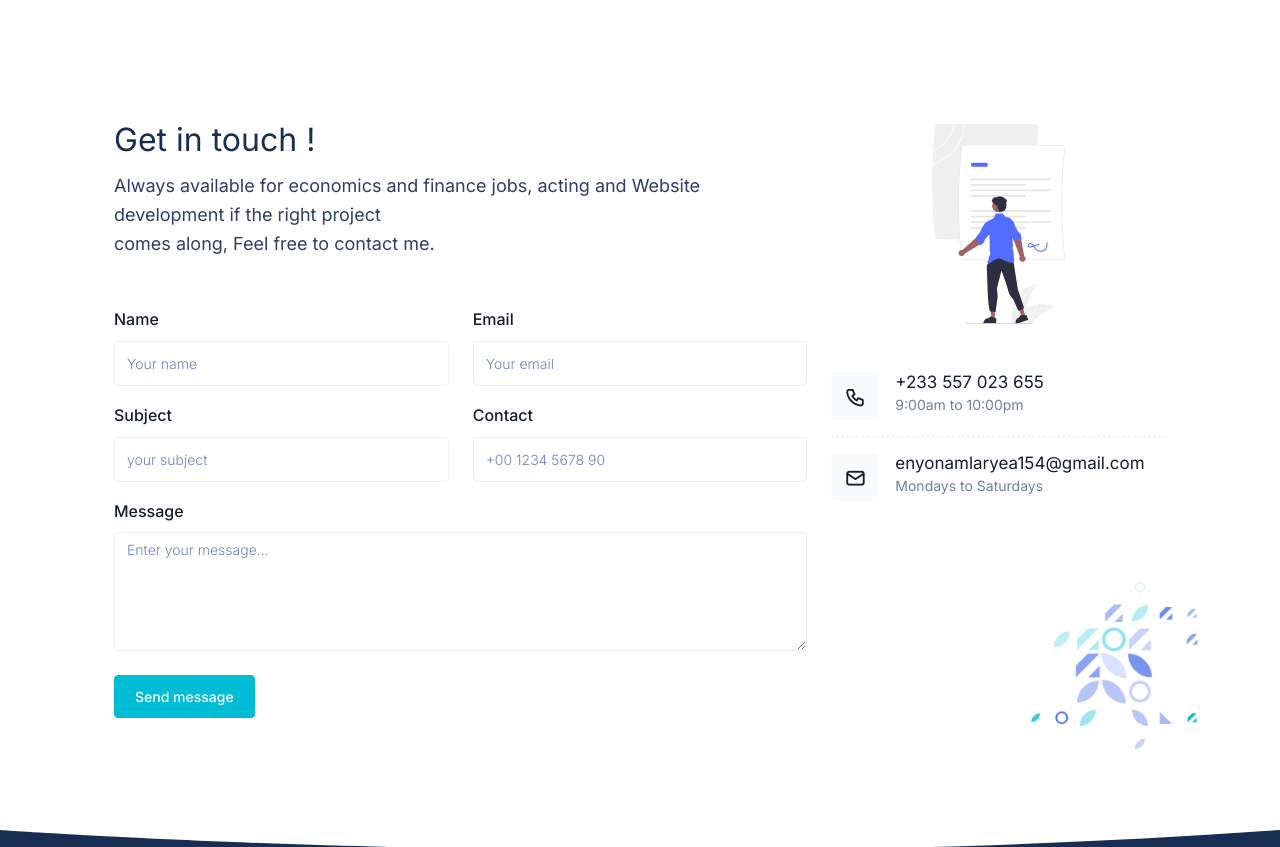
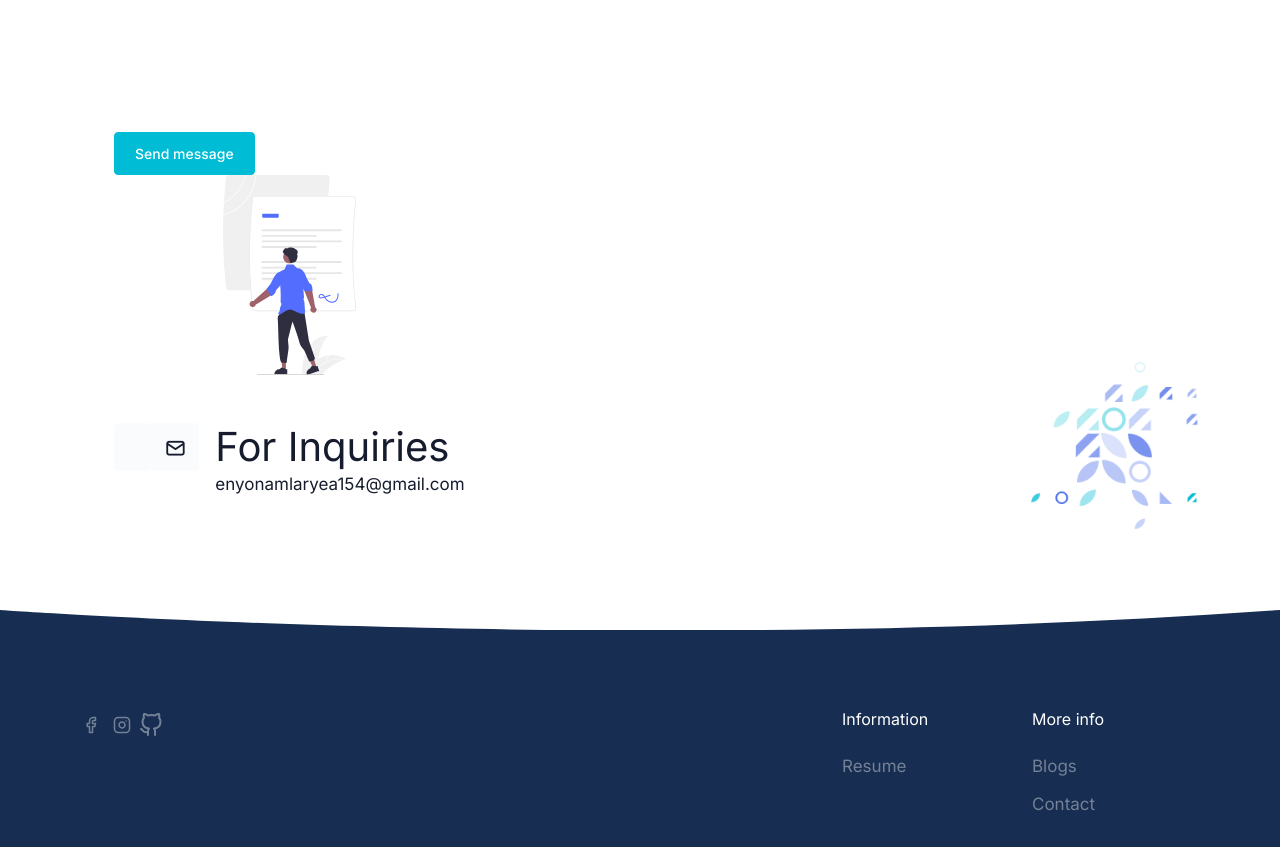
Before and after one commit to gloriaenyonam/gloria-website, a plain HTML site: page contact.html in a window 1280 px wide. Shown: the part 360-1207 px from the top of the page. Drawn offline with Linux system fonts and the light colour scheme; a web font is replaced by a local one.

Commit message:
removed contact form

```diff
--- a/contact.html
+++ b/contact.html
@@ -92,36 +92,7 @@
                             <div class="card-body">
                                 <div class="row">
                                     <div class="col-md-8">
-                                        <h2 class="fs-2 fw-normal lh-1 text-dark mb-3">Get in touch !</h2>
-                                        <p class="text-gray-700 fs-18 fs-lg mb-4 mb-md-5 ">Always available for economics and finance jobs, acting and Website development if the right project <br> comes along, Feel free to contact me.</p>
-                                        <form method="post" name="myForm" onsubmit="return validateForm()">
-                                            <span id="error-msg"></span>
-                                            <div class="row">
-                                                <div class="col-md-6 mb-3">
-                                                    <label class="fw-medium form-label fs-16" for="name">Name</label>
-                                                    <input type="text" class="form-control" placeholder="Your name" id="name" />
-                                                </div>
-                                                <!-- end col -->
-                                                <div class="col-md-6 mb-3">
-                                                    <label class="fw-medium form-label  fs-16" for="email">Email</label>
-                                                    <input type="email" class="form-control" placeholder="Your email" id="email" />
-                                                </div>
-                                                <!-- end col -->
-                                                <div class="col-md-6 mb-3">
-                                                    <label class="fw-medium form-label  fs-16" for="subject">Subject</label>
-                                                    <input type="text" class="form-control" placeholder="your subject" id="subject" />
-                                                </div>
-                                                <!-- end col -->
-                                                <div class="col-md-6 mb-3">
-                                                    <label class="fw-medium form-label  fs-16" for="number">Contact</label>
-                                                    <input type="text" class="form-control" placeholder="+00 1234 5678 90" id="number" />
-                                                </div>
-                                                <!-- end col -->
-                                                <div class="col-12 mb-3">
-                                                    <label class="fw-medium form-label  fs-16" for="comments">Message</label>
-                                                    <textarea class="form-control" id="comments" placeholder="Enter your message..." rows="5"></textarea>
-                                                </div>
-                                                <!-- end col -->
+
                                                 <div class="col-12">
                                                     <input type="submit" id="submit" name="send" class="btn btn-primary mt-2" value="Send message" />
                                                 </div>
@@ -133,12 +104,9 @@
                                         <img src="images/personal/contact.svg" alt="" height="200" class=" mx-auto d-block mb-5">
                                         <div class="d-flex">
                                             <div class="bg-light d-flex justify-content-center align-items-center thumb-lg  rounded">
-                                                <i class="ti ti-phone fs-22"></i>
-                                            </div>
-                                            <div class="align-self-center ms-3">
-                                                <span class="d-block lh-1">+233 557 023 655</span>
-                                                <span class="text-muted fs-14 mt-n2">9:00am to 10:00pm</span>
-                                            </div>
+
+
+
                                         </div>
                                         <hr class="hr-dashed my-3">
                                         <div class="d-flex">
@@ -146,8 +114,9 @@
                                                 <i class="ti ti-mail fs-22"></i>
                                             </div>
                                             <div class="align-self-center ms-3">
-                                                <span class="d-block lh-1">enyonamlaryea154@gmail.com</span>
-                                                <span class="text-muted fs-14 mt-n2">Mondays to Saturdays</span>
+
+                                                <h1 class="mb-0 mt-0">For Inquiries</h1>
+                                                <p class="mb-0">enyonamlaryea154@gmail.com</p>
                                             </div>
                                         </div>
                                     </div><!--end col-->
@@ -182,16 +151,13 @@
 
                         <ul class="list-unstyled footer-social mb-0 mt-sm-0 mt-3">
                             <li class="list-inline-item">
-                                <a href="https://facebook.com/Akosua Sparkle"> <i class="icon-xs" data-feather="facebook"></i> </a>
+                                <a target="_blank" href="https://facebook.com/Akosua Sparkle"> <i class="icon-xs" data-feather="facebook"></i> </a>
                             </li>
                             <li class="list-inline-item">
-                                <a href="https://telegram.com/lor_riaa"> <i class="icon-xs" data-feather="telegram"></i> </a>
-                            </li>
-                            <li class="list-inline-item">
-                                <a href="https://whatsapp.com/0557023655"> <i class="icon-xs" data-feather="whatsapp"></i> </a>
-                            </li>
-                            <li class="list-inline-item">
-                                <a href="https://instagram.com/_gloria_enyonam"> <i class="icon-xs" data-feather="instagram"></i> </a>
+                                <a target="_blank" href="https://instagram.com/_gloria_enyonam"> <i class="icon-xs" data-feather="instagram"></i> </a>
+                                <li class="list-inline-item">
+                                    <a target="_blank" href="https://instagram.com/gloria-enyonam"> <i class="lab la-github github" data-feather="github"></i> </a>
+                                </li>
                             </li>
                         </ul>
                     </div><!-- end col -->
```
Also changed, not shown: blogs.html (+5 -8 lines), css-detail.html (+8 -5 lines), html-detail.html (+5 -8 lines), index.html (+7 -11 lines), python-detail.html (+5 -8 lines), resume.html (+5 -8 lines).
